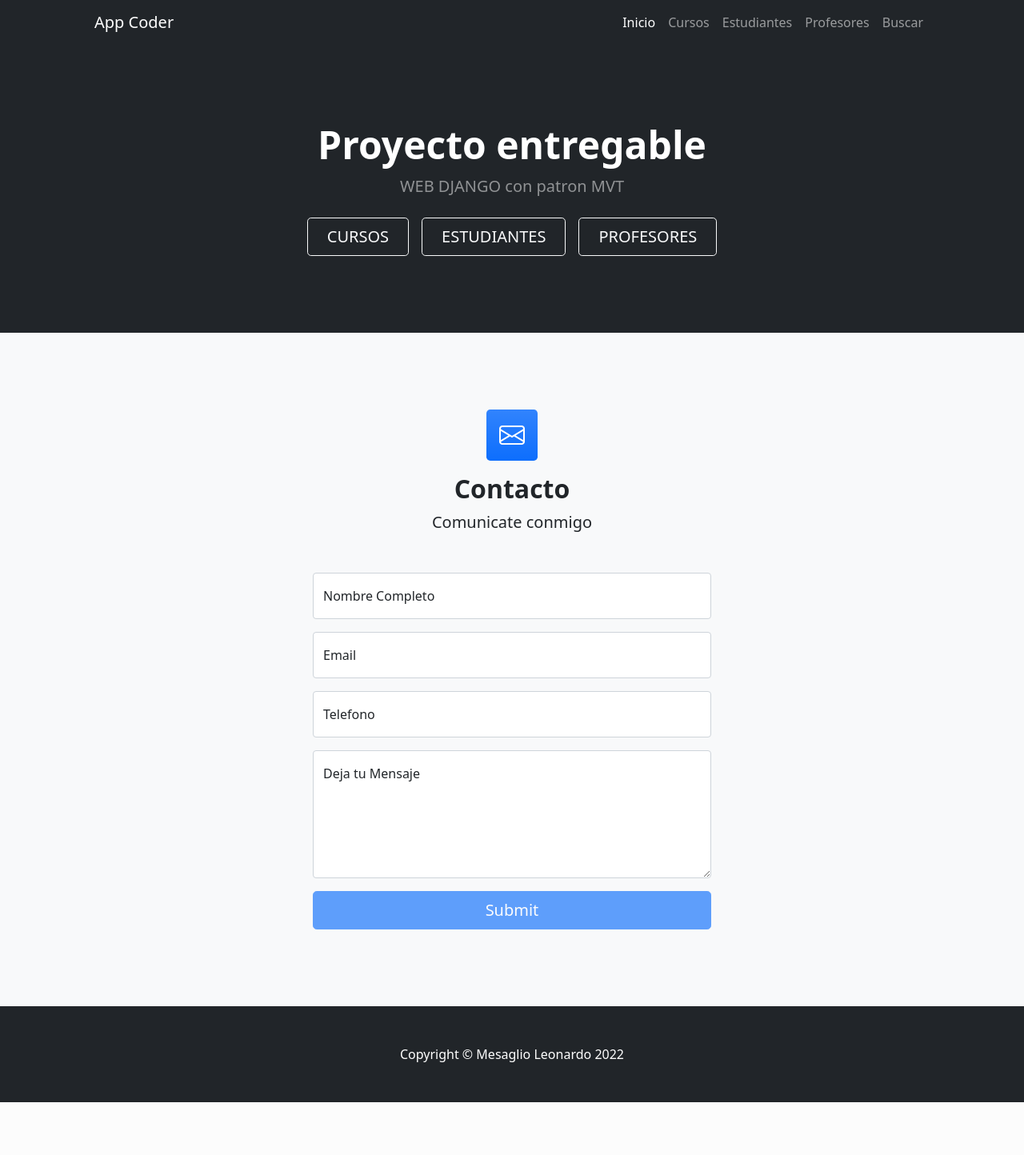
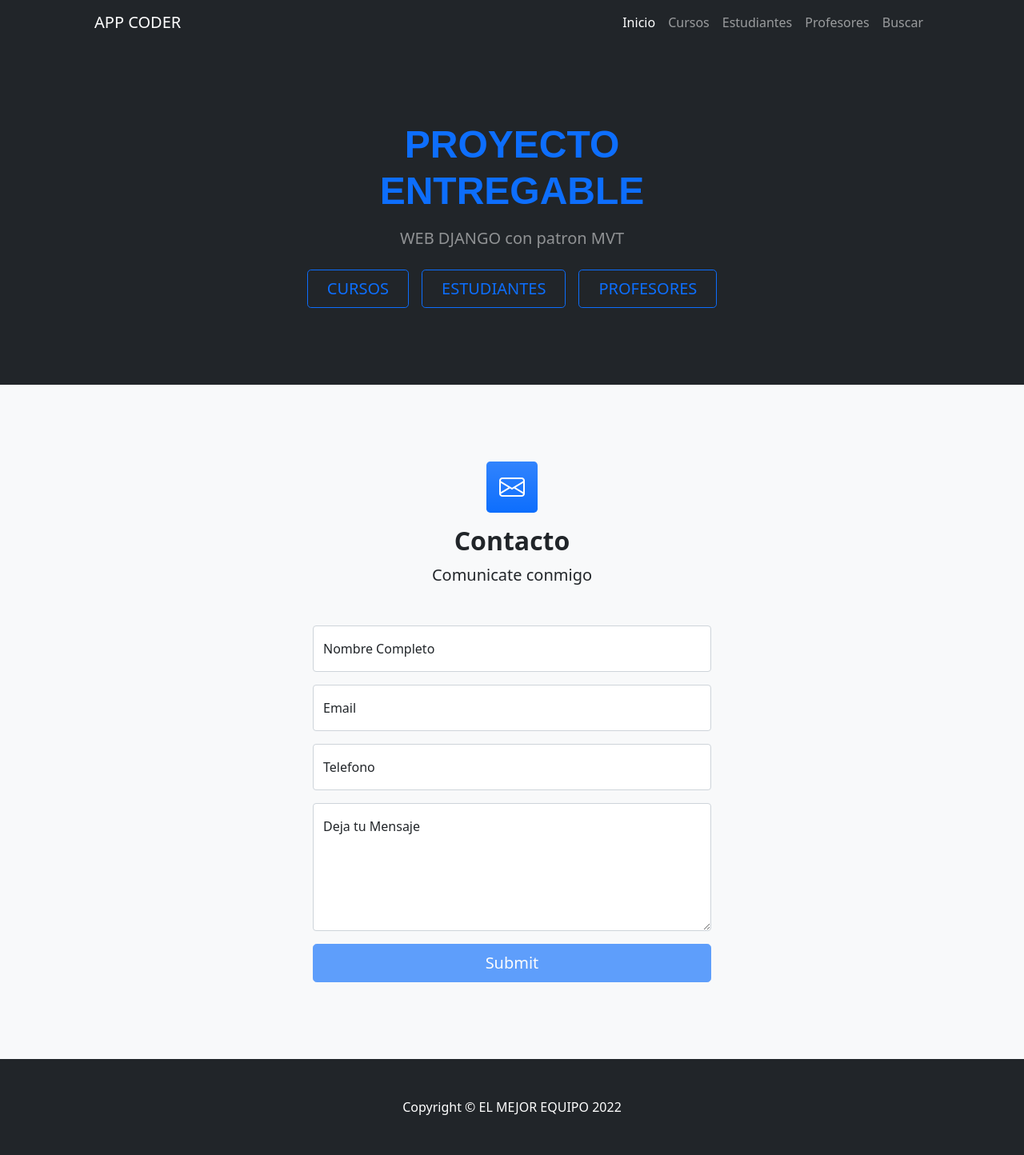
Before and after one commit to leonciardo/entregable, a Django app: page / in a window 1280 px wide. Shown: the whole page at 80% size. Before the commit the page ends 1378 px from the top, so only its background shows below. Run offline with Django 4.2, Linux system fonts and the light colour scheme; parts of the project's set-up code (start-up, migrations or seed data) failed here and were passed over; some libraries are stand-ins or nearby versions.

Commit message:
Mas cambios esteticos

```diff
--- a/ProyectoCoderApp/templates/ProyectoCoderApp/base.html
+++ b/ProyectoCoderApp/templates/ProyectoCoderApp/base.html
@@ -19,7 +19,7 @@
         <!-- Responsive navbar-->
         <nav class="navbar navbar-expand-lg navbar-dark bg-dark">
             <div class="container px-5">
-                <a class="navbar-brand" href="{% url 'inicio' %}">App Coder</a>
+                <a class="navbar-brand" href="{% url 'inicio' %}">APP CODER</a>
                 <button class="navbar-toggler" type="button" data-bs-toggle="collapse" data-bs-target="#navbarSupportedContent" aria-controls="navbarSupportedContent" aria-expanded="false" aria-label="Toggle navigation"><span class="navbar-toggler-icon"></span></button>
                 <div class="collapse navbar-collapse" id="navbarSupportedContent">
                     <ul class="navbar-nav ms-auto mb-2 mb-lg-0">
@@ -39,7 +39,7 @@
 
         <!-- Footer-->
         <footer class="py-5 bg-dark">
-            <div class="container px-5"><p class="m-0 text-center text-white">Copyright &copy; Mesaglio Leonardo 2022</p></div>
+            <div class="container px-5"><p class="m-0 text-center text-white">Copyright &copy; EL MEJOR EQUIPO 2022</p></div>
         </footer>
         <!-- Bootstrap core JS-->
         <script src="https://cdn.jsdelivr.net/npm/bootstrap@5.1.3/dist/js/bootstrap.bundle.min.js"></script>
--- a/ProyectoCoderApp/templates/ProyectoCoderApp/cursos.html
+++ b/ProyectoCoderApp/templates/ProyectoCoderApp/cursos.html
@@ -11,7 +11,9 @@ Cursos - App Coder
     <div class="container px-5">
         <div class="row gx-5 justify-content-center">
             <div class="col-lg-3">
-                Los cursos son:
+                <p></p>
+                <b>CURSOS:</b>
+                <p></p>
                 <ul class="list-group">
                     {% for curso in cursos %}
                         <li class="list-group-item d-flex justify-content-between align-items-start">
--- a/ProyectoCoderApp/templates/ProyectoCoderApp/estudiantes.html
+++ b/ProyectoCoderApp/templates/ProyectoCoderApp/estudiantes.html
@@ -10,8 +10,9 @@ Estudiantes - App Coder
     <div class="container px-5">
         <div class="row gx-5 justify-content-center">
             <div class="col-lg-3">
-                Los estudiantes son:
 
+                <b>ESTUDIANTES:</b>
+                <p></p>
                 <ul class="list-group">
                         {% for estudiante in estudiantes %}
                             <li class="list-group-item d-flex justify-content-between align-items-start">
--- a/ProyectoCoderApp/templates/ProyectoCoderApp/index.html
+++ b/ProyectoCoderApp/templates/ProyectoCoderApp/index.html
@@ -12,12 +12,12 @@ Inicio - App Coder
         <div class="row gx-5 justify-content-center">
             <div class="col-lg-6">
                 <div class="text-center my-5">
-                    <h1 class="display-5 fw-bolder text-white mb-2">Proyecto entregable</h1>
+                    <h1 class="display-5 fw-bolder text-primary mb-2"> <p style = "font-family:arial;">PROYECTO ENTREGABLE<p/></h1>
                     <p class="lead text-white-50 mb-4">WEB DJANGO con patron MVT</p>
                     <div class="d-grid gap-3 d-sm-flex justify-content-sm-center">
-                        <a class="btn btn-outline-light btn-lg px-4" href= {% url 'cursos' %} >CURSOS</a>
-                        <a class="btn btn-outline-light btn-lg px-4" href={% url 'estudiantes' %}>ESTUDIANTES</a>
-                        <a class="btn btn-outline-light btn-lg px-4" href={% url 'profesores' %}>PROFESORES</a>
+                        <a class="btn btn-outline-primary btn-lg px-4" href= {% url 'cursos' %} >CURSOS</a>
+                        <a class="btn btn-outline-primary btn-lg px-4" href={% url 'estudiantes' %}>ESTUDIANTES</a>
+                        <a class="btn btn-outline-primary btn-lg px-4" href={% url 'profesores' %}>PROFESORES</a>
 
                     </div>
                 </div>
--- a/ProyectoCoderApp/templates/ProyectoCoderApp/profesores.html
+++ b/ProyectoCoderApp/templates/ProyectoCoderApp/profesores.html
@@ -10,7 +10,9 @@ Profesores - App Coder
     <div class="container px-5">
         <div class="row gx-5 justify-content-center">
             <div class="col-lg-3">
-                Los profes son:
+                <p></p>
+                <b>PROFESORES</b>
+                <p></p>
                 <ul class="list-group">
                     {% for profesor in profesores %}
                             <li class="list-group-item d-flex justify-content-between align-items-start">
```
Also changed, not shown: ProyectoCoderApp/templates/ProyectoCoderApp/buscar_comision.html (+9 -4 lines), ProyectoCoderApp/templates/ProyectoCoderApp/formulario_curso.html (+5 -3 lines), ProyectoCoderApp/templates/ProyectoCoderApp/formulario_estudiante.html (+6 -4 lines), ProyectoCoderApp/templates/ProyectoCoderApp/formulario_profesor.html (+5 -2 lines).
